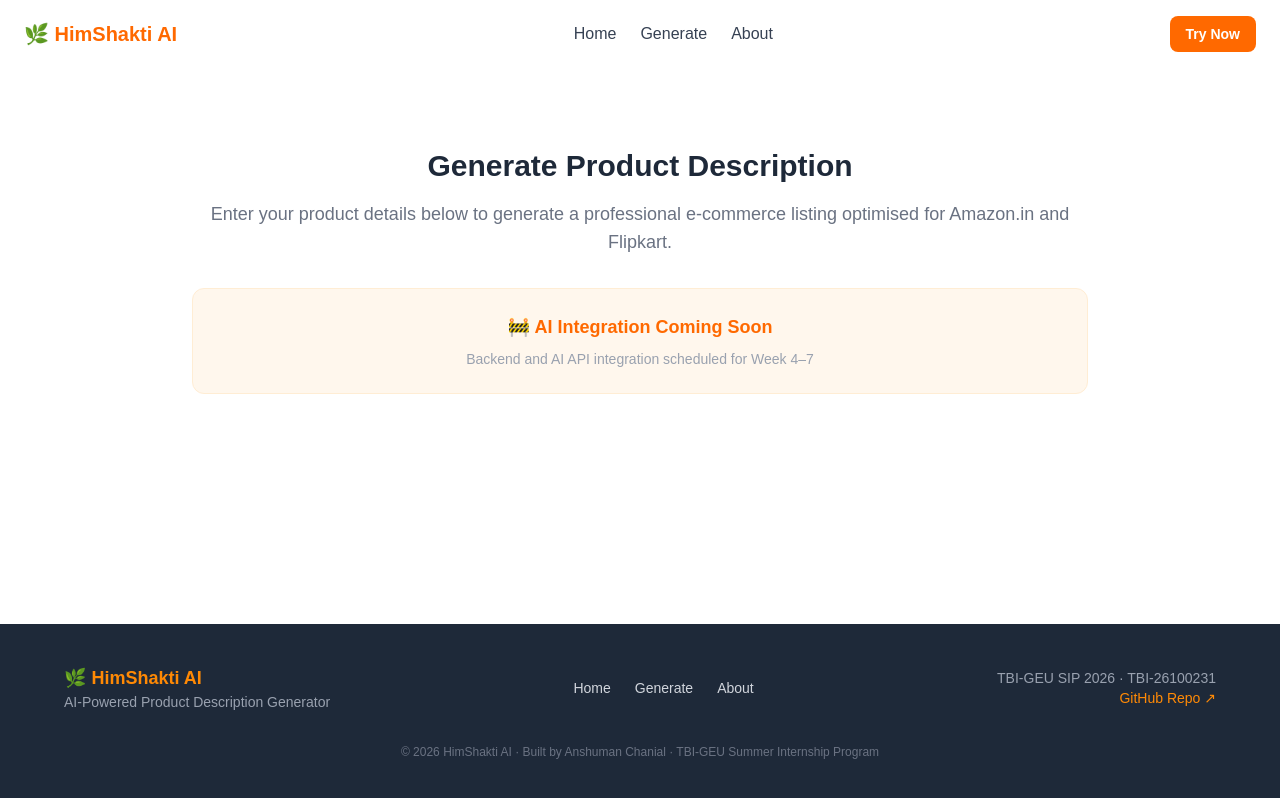
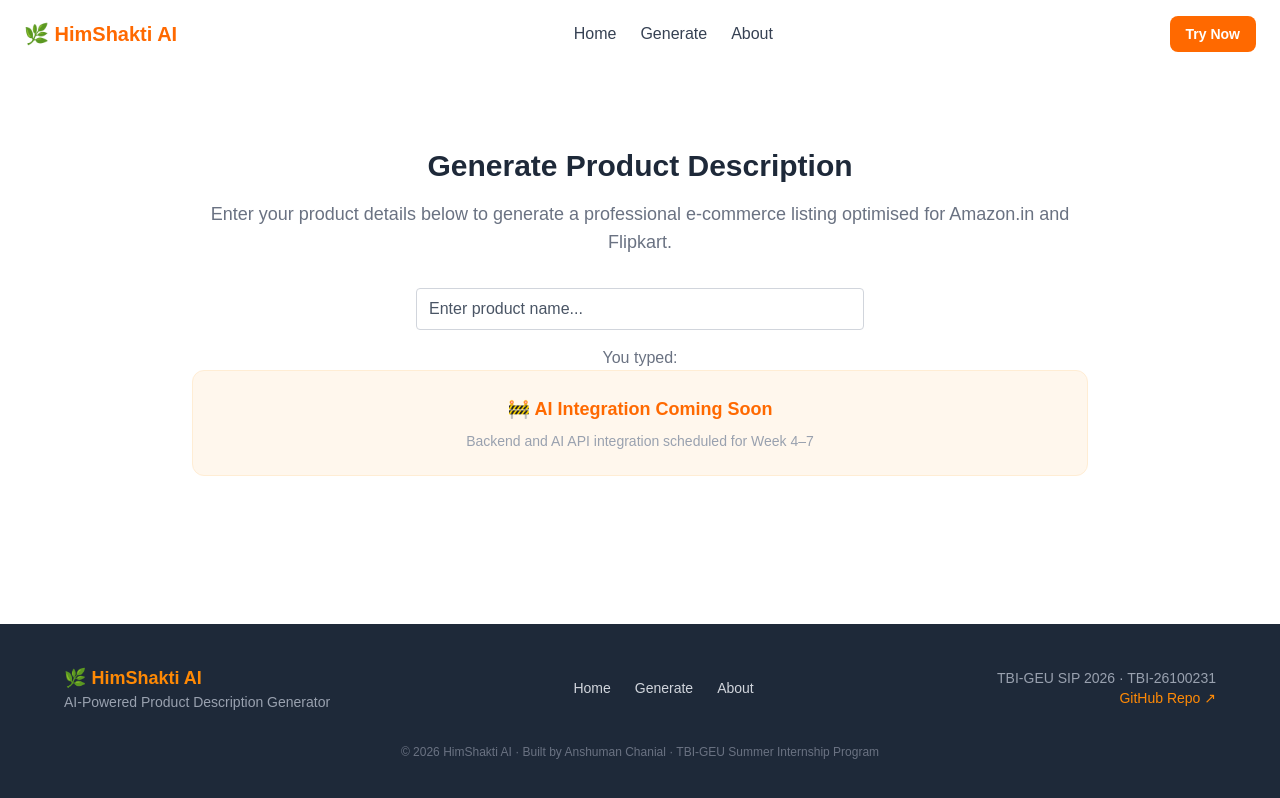
Before and after one commit to Anshuman-Chanial/HimShakti-AI-Product-Description-Generator, a Next.js app: page /generate in a window 1280 px wide. Built offline with nearby package versions, Linux system fonts and the light colour scheme.

Commit message:
feat: add product name input with useState for live preview

```diff
--- a/app/generate/page.js
+++ b/app/generate/page.js
@@ -1,7 +1,11 @@
+"use client";
+
 import Navbar from "@/components/Navbar";
 import Footer from "@/components/Footer";
+import { useState } from "react";
 
 export default function Generate() {
+  const [productName, setProductName] = useState("");
   return (
     <main className="min-h-screen flex flex-col">
       <Navbar />
@@ -17,6 +21,15 @@ export default function Generate() {
             Enter your product details below to generate a professional
             e-commerce listing optimised for Amazon.in and Flipkart.
           </p>
+
+          <input
+            type="text"
+            value={productName}
+            onChange={(e) => setProductName(e.target.value)}
+            placeholder="Enter product name..."
+            className="border border-gray-300 rounded px-3 py-2 w-full max-w-md mx-auto block mb-4 placeholder:text-gray-600 text-gray-800"
+          />
+          <p className="mt-2 text-gray-500">You typed: {productName}</p>
 
           <div className="p-6 bg-orange-50 rounded-xl border border-orange-100">
             <p className="text-orange-500 font-semibold text-lg">
```
